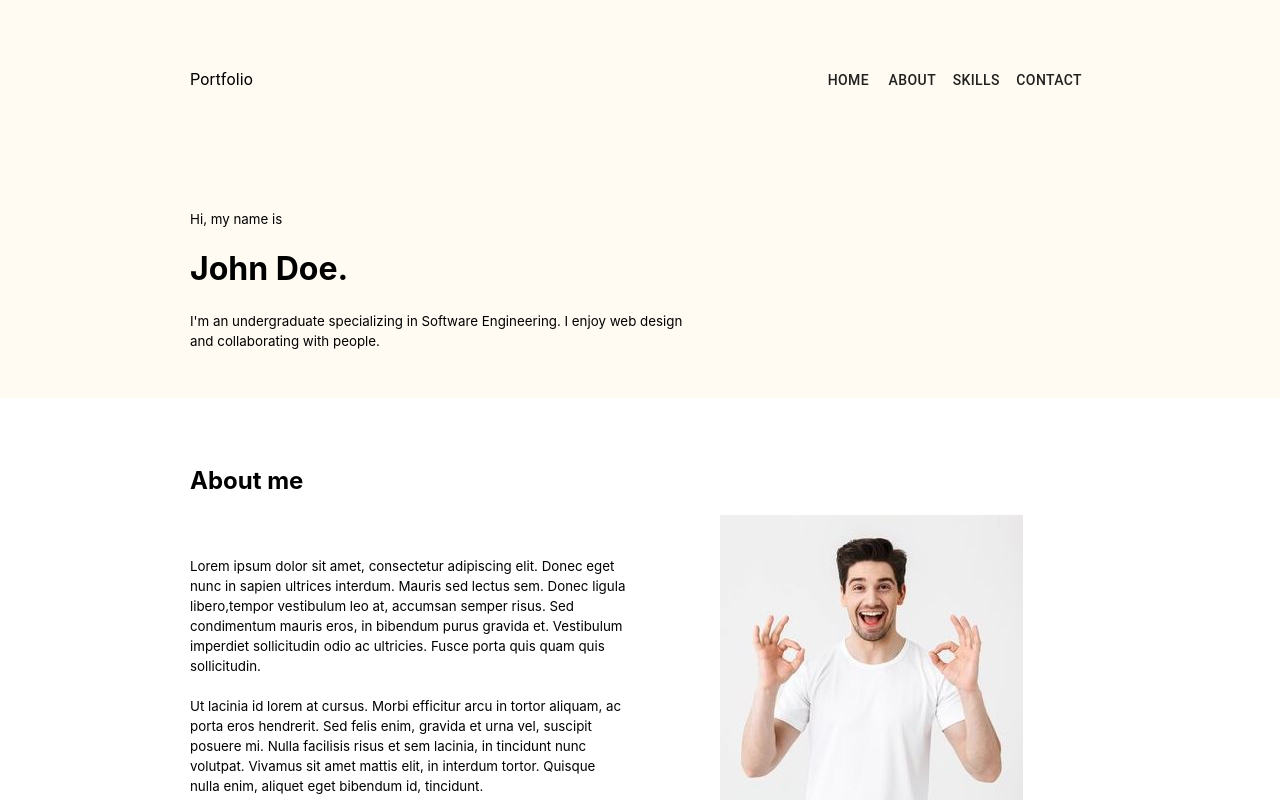
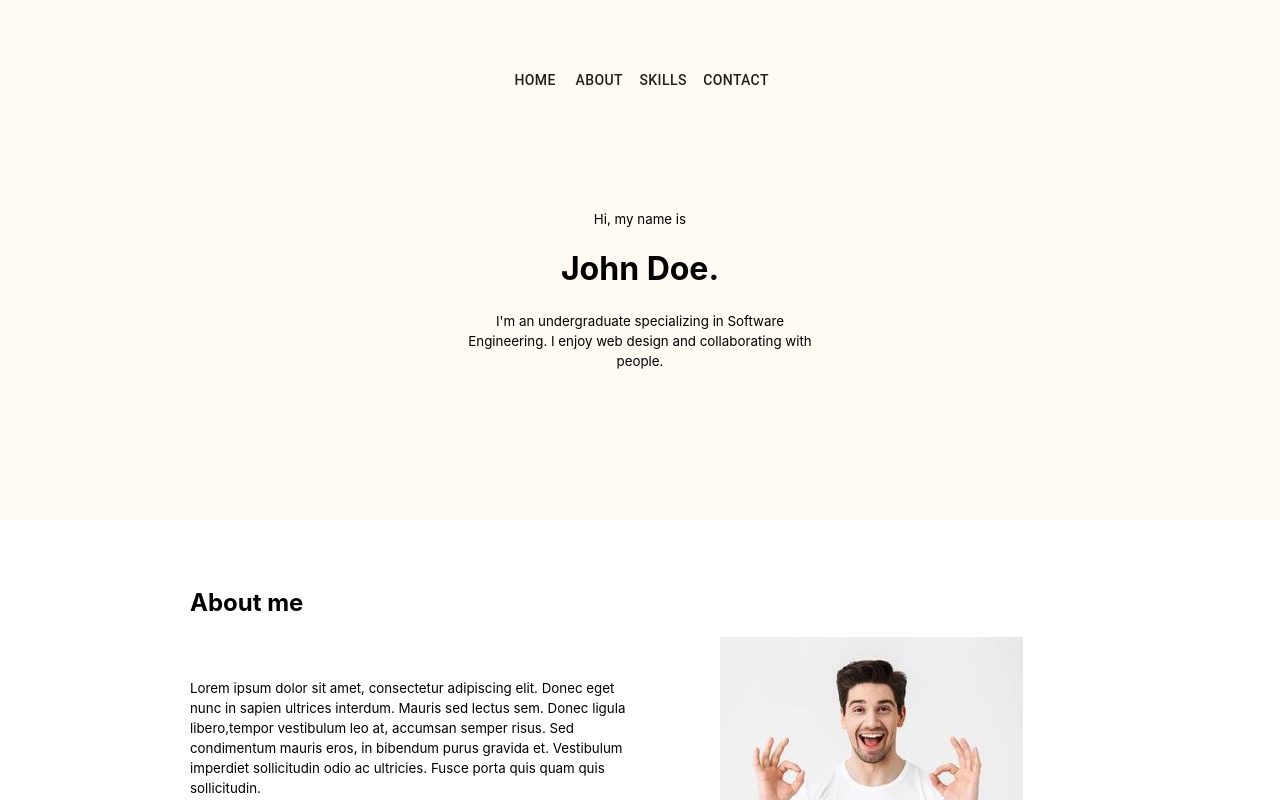
Before and after one commit to mqchua/portfolio_site, a React (Create React App) app: page / in a window 1280 px wide. Shown: the top 800 px of the page. Built offline with nearby package versions, Linux system fonts and the light colour scheme.

Commit message:
updated get in touch buttons

```diff
--- a/src/App.js
+++ b/src/App.js
@@ -36,6 +36,13 @@ const useStyles = makeStyles(theme => ({
     // outline: "2px dashed blue",
     padding: "3rem",
   },
+  headerSection: {
+    maxWidth: "900px",
+    width: "100%", //prevent child width from shrinking
+    // outline: "2px dashed blue",
+    padding: "3rem",
+    paddingBottom: "150px",
+  },
   divCenter: {
     display:"flex",
     justifyContent: "center"
@@ -55,8 +62,8 @@ const useStyles = makeStyles(theme => ({
     color: "#000000",
   },
   introText: {
-    maxWidth: "500px",
-    textAlign: "left",
+    maxWidth: "360px",
+    textAlign:"center",
   },
   socials: {
     display:"flex",
@@ -68,8 +75,23 @@ const useStyles = makeStyles(theme => ({
   largeIcon: {
     transform: "scale(2.0)",
   },
+  outline: {
+    // outline: "2px dashed blue",
+    // maxWidth: "500px"
+  },
+
+  myCustomButton: {
+    // backgroundColor: "#EFD26E",
+    // position: "relative",
+    transition: "0.3s",
+    "&:hover": {
+      color: "#FFAA98",
+    }
+  }
 
 }));
+
+
 
 function App() {
 
@@ -82,8 +104,7 @@ function App() {
     {/*<br></br>*/}
       <div className={classes.divCenter}>
         <Toolbar className={classes.container}>
-          <Typography>Portfolio</Typography>
-            <Grid container justify="flex-end">
+            <Grid container justify="center" className={classes.outline}>
               <Button>Home</Button>
               <Button>About</Button>
               <Button>Skills</Button>
@@ -95,11 +116,13 @@ function App() {
 
     <div className= {classes.bgColor1}>
       <div className={classes.divCenter}>
-        <div className={classes.container} >
-          <p className={classes.alignLeft} ><small>Hi, my name is</small></p>
-          <h1 className={classes.alignLeft} >John Doe.</h1>
-          <p className={classes.introText} ><small>I'm an undergraduate specializing in Software Engineering. I enjoy web
-          design and collaborating with people.</small></p>
+        <div className={classes.headerSection} >
+          <p ><small>Hi, my name is</small></p>
+          <h1 >John Doe.</h1>
+          <div className={classes.divCenter}>
+            <p className={classes.introText} ><small>I'm an undergraduate specializing in Software Engineering. I enjoy web
+            design and collaborating with people.</small></p>
+          </div>
         </div>
       </div>
     </div>
@@ -181,7 +204,6 @@ function App() {
                 <p><small>Git</small></p>
 
             </Grid>
-
 
             <Grid item xs={2} md={1}>
                <Divider orientation="vertical"/>
@@ -322,9 +344,9 @@ function App() {
 
           <div className={classes.divCenter}>
             <div className={classes.socials}>
-                <TwitterIcon></TwitterIcon>
-                <InstagramIcon></InstagramIcon>
-                <LinkedInIcon></LinkedInIcon>
+                <TwitterIcon className={classes.myCustomButton} onClick={event =>  window.open('https://twitter.com')} />
+                <InstagramIcon className={classes.myCustomButton} onClick={event =>  window.open('https://instagram.com')} />
+                <LinkedInIcon className={classes.myCustomButton} onClick={event =>  window.open('https://linkedin.com')} />
             </div>
           </div>
 
```
Also changed, not shown: firebase.json (added), 1 other file (tests, documents, lock files or other folders).
